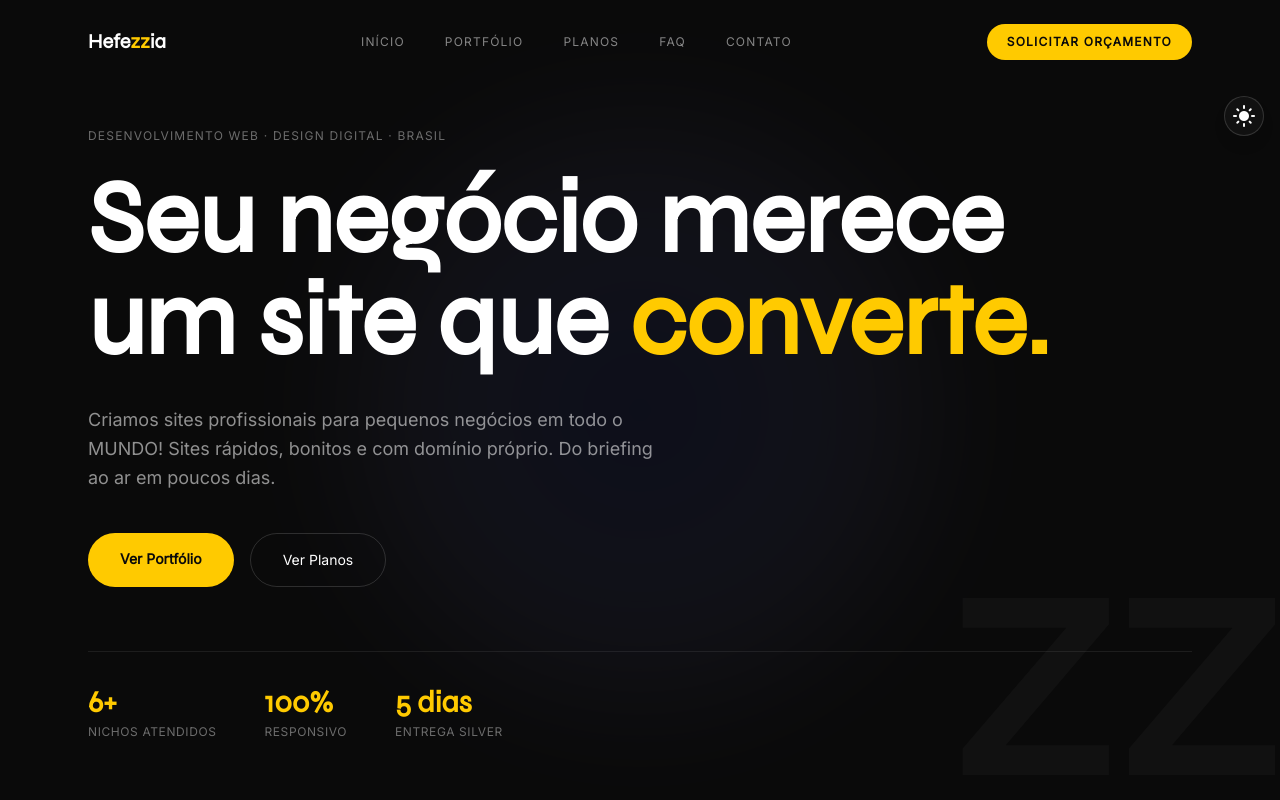
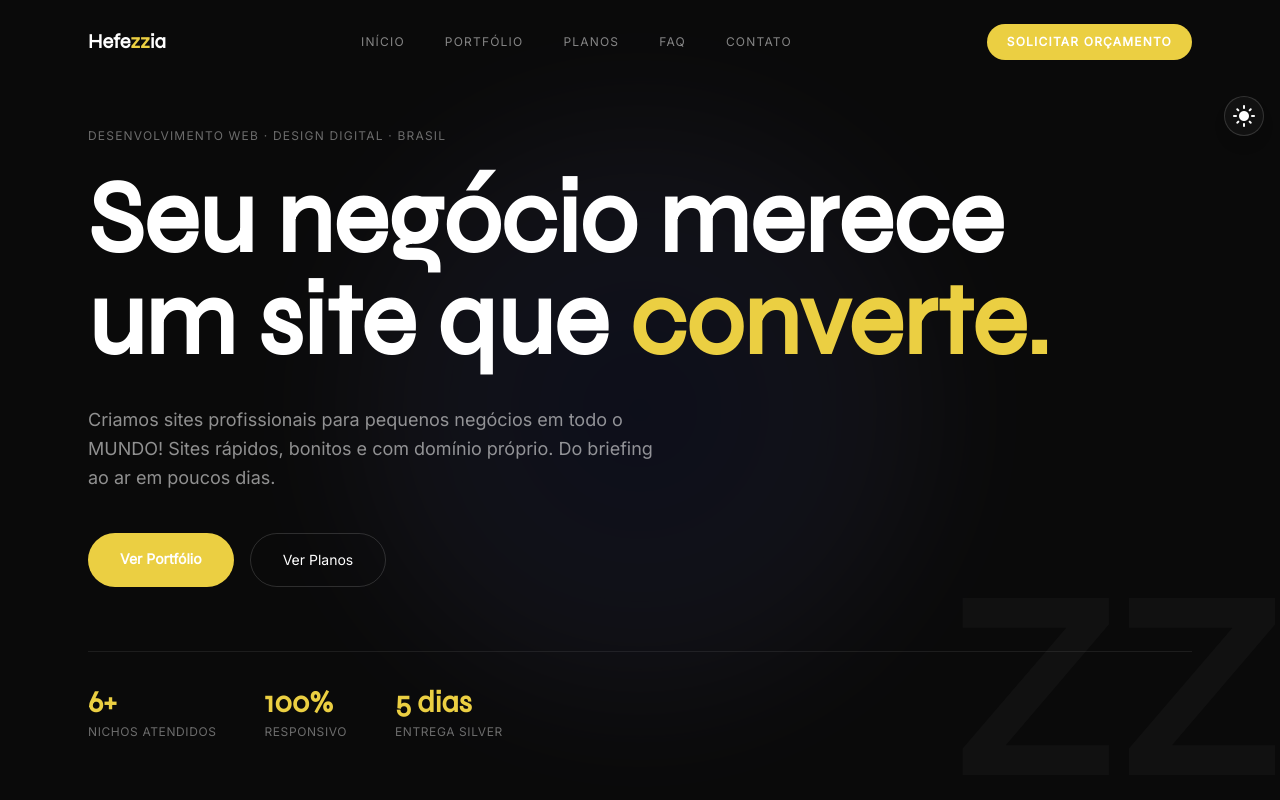
Before and after one commit to hefezzia/hefezzia-site, a Next.js app: page / in a window 1280 px wide. Shown: the top 800 px of the page. Built offline with nearby package versions, Linux system fonts and the light colour scheme.

Commit message:
Update brand yellow and text colors in globals.css

```diff
--- a/app/globals.css
+++ b/app/globals.css
@@ -31,8 +31,8 @@
   --border-20: rgba(255,255,255,0.20);
 
   /* Amarelo unificado para ambos os modos */
-  --brand-yellow: #ffca00;
-  --text-on-yellow: #0A0A0A;
+  --brand-yellow: #EBCF42;
+  --text-yellow: #EBCF42;
 }
 
 [data-theme="light"] {
@@ -55,8 +55,8 @@
   --border-15: rgba(10,10,10,0.22);
   --border-20: rgba(10,10,10,0.30);
 
-  /* Herda automaticamente o --brand-yellow do :root */
-  --text-on-yellow: #0A0A0A;
+  --brand-yellow: #F0D348;
+  --text-yellow: #C59B27;
 }
 
 /* ─── Utilities & Components ─────────────────────────────── */
```
